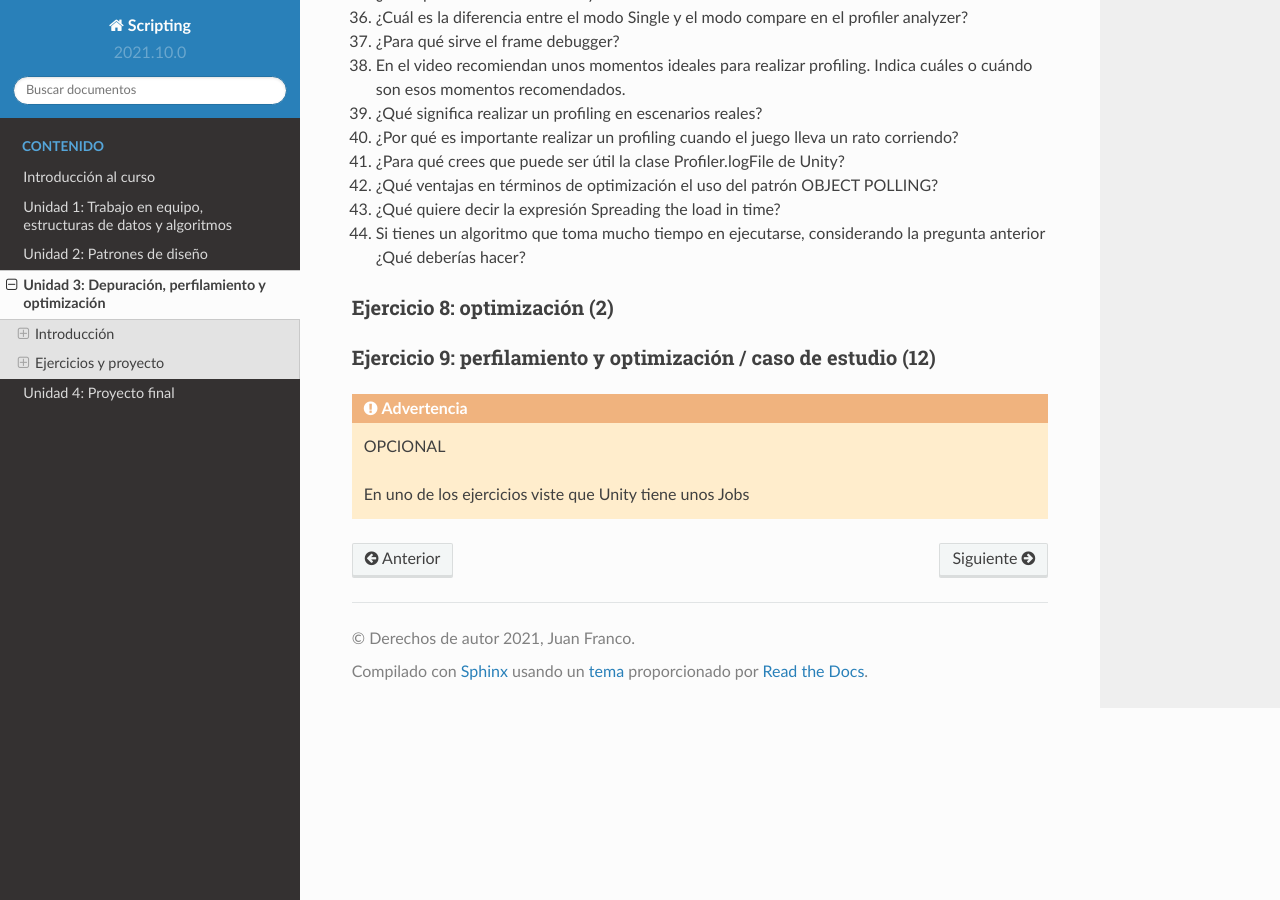
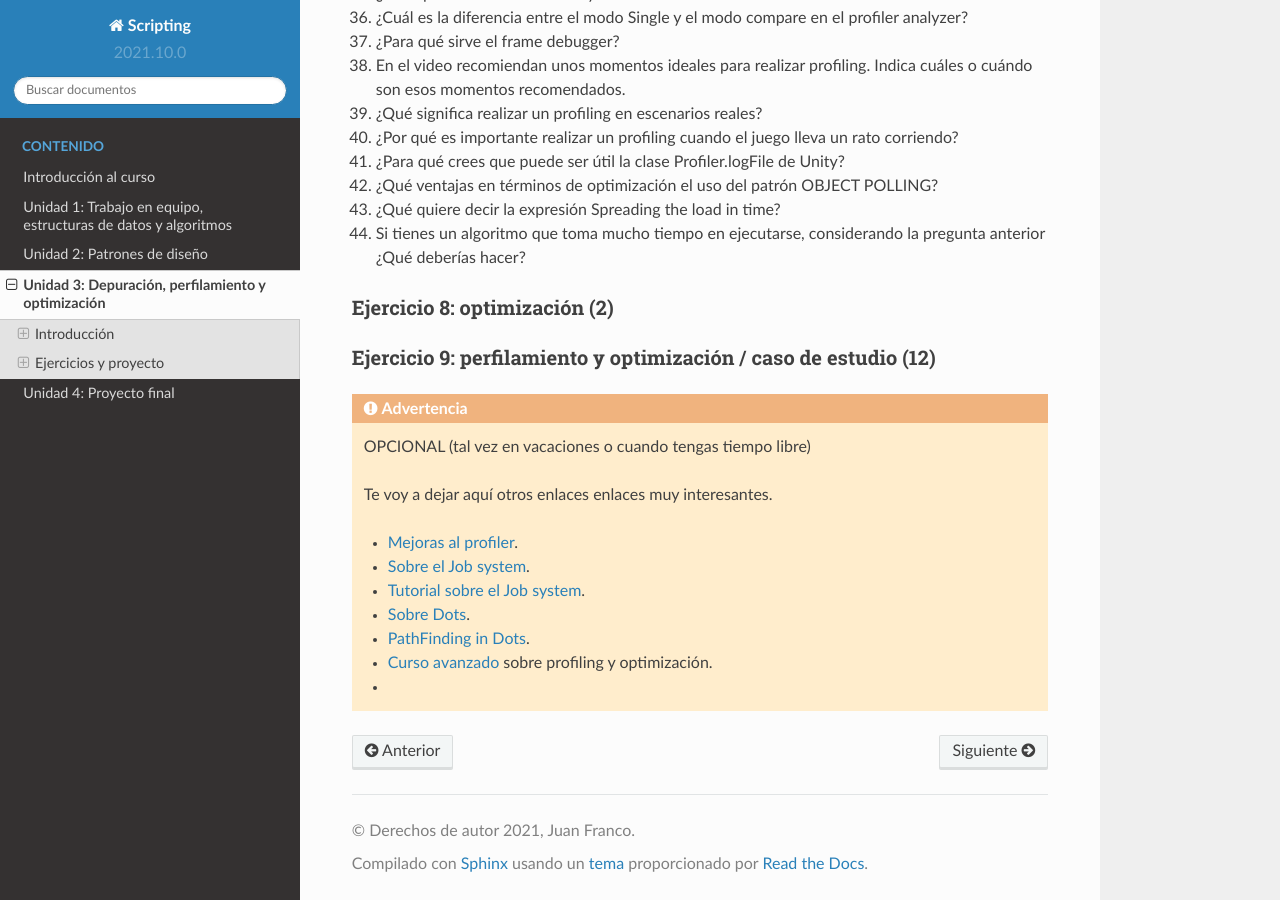
Before and after one commit to juanferfranco/scripting, a Sphinx documentation site: the page built from docs/_unidad3/unidad3.rst, in a window 1280 px wide and 900 px high, scrolled down 3470 px. Built offline with Sphinx 7.4.7 and the Read the Docs theme 2.0.0, drawn with Linux system fonts in a browser that asks for light colours.

Commit message:
WIP optional

```diff
--- a/docs/_unidad3/unidad3.rst
+++ b/docs/_unidad3/unidad3.rst
@@ -183,6 +183,15 @@ Ejercicio 9: perfilamiento y optimización / caso de estudio (12)
 ^^^^^^^^^^^^^^^^^^^^^^^^^^^^^^^^^^^^^^^^^^^^^^^^^^^^^^^^^^^^^^^^^^
 
 
-.. warning:: OPCIONAL
+.. warning:: OPCIONAL (tal vez en vacaciones o cuando tengas tiempo libre)
 
-   En uno de los ejercicios viste que Unity tiene unos Jobs
+   Te voy a dejar aquí otros enlaces enlaces muy interesantes.
+
+   * `Mejoras al profiler <https://youtu.be/oWaBW8A1pmQ>`__.
+   * `Sobre el Job system <https://youtu.be/3o12aic7kDY>`__.
+   * `Tutorial sobre el Job system <https://youtu.be/C56bbgtPr_w>`__.
+   * `Sobre Dots <https://youtu.be/Z9-WkwdDoNY>`__.
+   * `PathFinding in Dots <https://youtu.be/1bO1FdEThnU>`__.
+   * `Curso avanzado <https://learn.unity.com/course/performance-and-optimisation>`__
+     sobre profiling y optimización.
+   *
```
